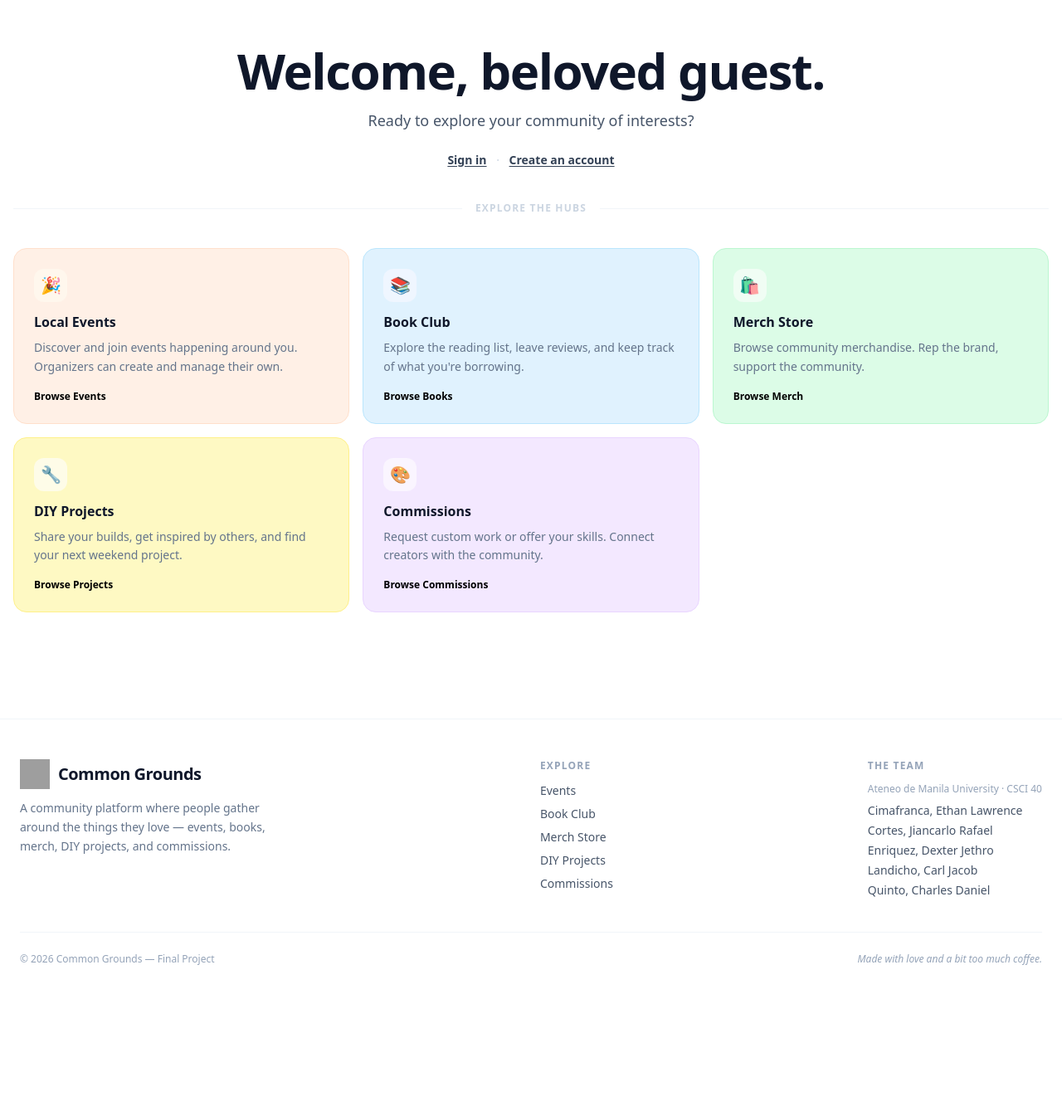
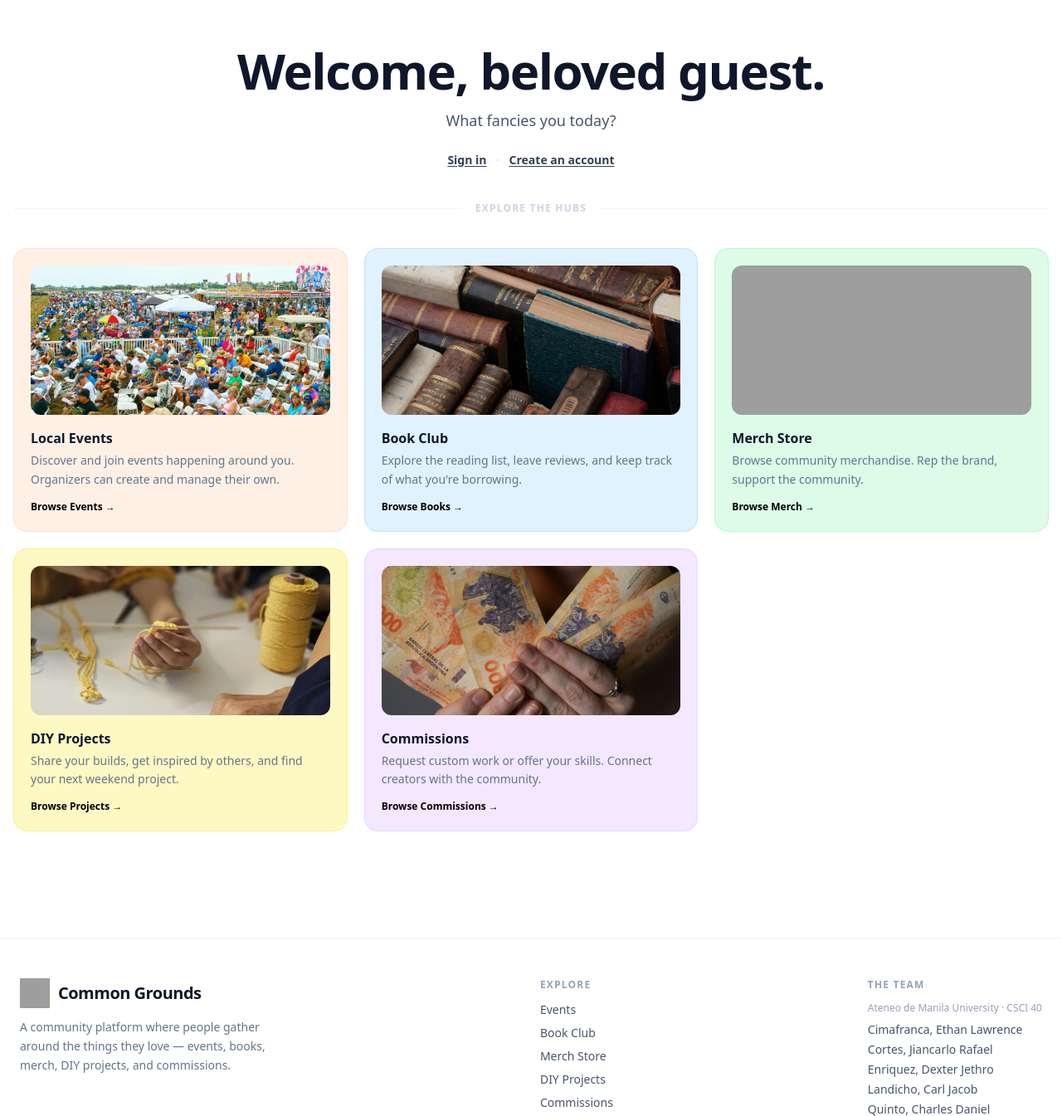
Before and after one commit to Sazemii/commongrounds-AEFG-18, a Django app: page / in a window 1280 px wide. Shown: the part 65-1410 px from the top of the page at 83% size. Before the commit the page ends 1228 px from the top, so only its background shows below. Run offline with Django 5.2, Linux system fonts and the light colour scheme; some libraries are stand-ins or nearby versions; grey boxes are pictures that could not be loaded.

Commit message:
Added images for the cards and made colors more pastel looking

```diff
--- a/commongrounds/homepage/templates/homepage/home.html
+++ b/commongrounds/homepage/templates/homepage/home.html
@@ -14,43 +14,48 @@
     overflow: hidden;
     border-radius: 1rem;
     border: 1.5px solid transparent;
-    padding: 1.5rem;
-    transition: transform 0.2s ease, box-shadow 0.2s ease;
+    padding: 1.25rem;
+    transition: transform 0.2s ease, box-shadow 0.2s ease, border-color 0.2s ease;
     text-decoration: none;
     display: flex;
     flex-direction: column;
-    gap: 0.5rem;
+    gap: 0.75rem;
   }
   .hub-card:hover {
     transform: translateY(-3px);
-    box-shadow: 0 12px 32px -8px rgba(0,0,0,0.12);
   }
 
-  /* Pastel tinted backgrounds + matching border on hover */
   .hub-card.card-events      { background: #fff0e6; border-color: #ffe0cc; }
-  .hub-card.card-events:hover  { border-color: #fa7305; }
+  .hub-card.card-events:hover  { border-color: #fa7305; box-shadow: 0 12px 32px -8px rgba(250,115,5,0.18); }
 
   .hub-card.card-books       { background: #e0f2fe; border-color: #bae6fd; }
-  .hub-card.card-books:hover   { border-color: #0897f7; }
+  .hub-card.card-books:hover   { border-color: #0897f7; box-shadow: 0 12px 32px -8px rgba(8,151,247,0.18); }
 
   .hub-card.card-merch       { background: #dcfce7; border-color: #bbf7d0; }
-  .hub-card.card-merch:hover   { border-color: #10bc4c; }
+  .hub-card.card-merch:hover   { border-color: #10bc4c; box-shadow: 0 12px 32px -8px rgba(16,188,76,0.18); }
 
   .hub-card.card-diy         { background: #fef9c3; border-color: #fef08a; }
-  .hub-card.card-diy:hover     { border-color: #eab308; }
+  .hub-card.card-diy:hover     { border-color: #eab308; box-shadow: 0 12px 32px -8px rgba(234,179,8,0.18); }
 
   .hub-card.card-commissions { background: #f3e8ff; border-color: #e9d5ff; }
-  .hub-card.card-commissions:hover { border-color: #830bf4; }
+  .hub-card.card-commissions:hover { border-color: #830bf4; box-shadow: 0 12px 32px -8px rgba(131,11,244,0.18); }
 
-  .hub-card .card-arrow {
-    opacity: 0;
-    transform: translateX(-4px);
-    transition: opacity 0.2s, transform 0.2s;
+  .hub-card .card-figure img {
+    width: 100%;
+    height: 180px;
+    object-fit: cover;
+    border-radius: 0.75rem;
   }
-  .hub-card:hover .card-arrow {
-    opacity: 1;
-    transform: translateX(0);
+  .hub-card .card-action {
+    display: inline-flex;
+    align-items: center;
+    gap: 0.25rem;
+    font-size: 0.75rem;
+    font-weight: 700;
+    margin-top: 0.5rem;
+    transition: gap 0.2s;
   }
+  .hub-card:hover .card-action { gap: 0.5rem; }
 </style>
 {% endblock %}
 
@@ -63,7 +68,7 @@
             Welcome, {{ user.profile.display_name|default:user.username }}.
         </h1>
         <p class="text-lg text-slate-600 max-w-xl mx-auto">
-            Ready to explore your community of interests?
+            What fancies you today?
         </p>
         <form method="post" action="{% url 'logout' %}" class="mt-6">
             {% csrf_token %}
@@ -76,7 +81,7 @@
             Welcome, beloved guest.
         </h1>
         <p class="text-lg text-slate-600 max-w-xl mx-auto">
-            Ready to explore your community of interests?
+            What fancies you today?
         </p>
         <p class="mt-6 text-sm text-slate-500">
             <a href="{% url 'login' %}" class="font-semibold text-slate-700 underline underline-offset-2 hover:text-slate-900 transition-colors">Sign in</a>
@@ -94,56 +99,61 @@
 </div>
 
 {# ── Hub cards ───────────────────────────────────────── #}
-<div class="grid grid-cols-1 sm:grid-cols-2 lg:grid-cols-3 gap-4 pb-8">
+<div class="grid grid-cols-1 sm:grid-cols-2 lg:grid-cols-3 gap-5 pb-8">
 
     <a href="{% url 'localevents:event_list' %}" class="hub-card card-events">
-        <div class="flex items-center justify-between">
-            <span class="inline-flex items-center justify-center h-10 w-10 rounded-xl bg-orange-50 text-xl">🎉</span>
-            <span class="card-arrow text-events">→</span>
+        <div class="card-figure">
+            <img src="{% static 'img/LocalEvents.jpg' %}" alt="Local Events">
         </div>
-        <p class="text-base font-bold text-slate-900 mt-1">Local Events</p>
-        <p class="text-sm text-slate-500 leading-relaxed">Discover and join events happening around you. Organizers can create and manage their own.</p>
-        <span class="mt-2 text-xs font-semibold text-events">Browse Events</span>
+        <div class="flex flex-col gap-1 mt-1">
+            <p class="text-base font-bold text-slate-900">Local Events</p>
+            <p class="text-sm text-slate-500 leading-relaxed">Discover and join events happening around you. Organizers can create and manage their own.</p>
+            <span class="card-action text-events">Browse Events →</span>
+        </div>
     </a>
 
     <a href="{% url 'bookclub:book-list' %}" class="hub-card card-books">
-        <div class="flex items-center justify-between">
-            <span class="inline-flex items-center justify-center h-10 w-10 rounded-xl bg-blue-50 text-xl">📚</span>
-            <span class="card-arrow text-books">→</span>
+        <div class="card-figure">
+            <img src="{% static 'img/Books.jpg' %}" alt="Book Club">
         </div>
-        <p class="text-base font-bold text-slate-900 mt-1">Book Club</p>
-        <p class="text-sm text-slate-500 leading-relaxed">Explore the reading list, leave reviews, and keep track of what you're borrowing.</p>
-        <span class="mt-2 text-xs font-semibold text-books">Browse Books</span>
+        <div class="flex flex-col gap-1 mt-1">
+            <p class="text-base font-bold text-slate-900">Book Club</p>
+            <p class="text-sm text-slate-500 leading-relaxed">Explore the reading list, leave reviews, and keep track of what you're borrowing.</p>
+            <span class="card-action text-books">Browse Books →</span>
+        </div>
     </a>
 
     <a href="{% url 'merchstore:items_list' %}" class="hub-card card-merch">
-        <div class="flex items-center justify-between">
-            <span class="inline-flex items-center justify-center h-10 w-10 rounded-xl bg-green-50 text-xl">🛍️</span>
-            <span class="card-arrow text-merch">→</span>
+        <div class="card-figure">
+            <img src="{% static 'img/Merch.jpg' %}" alt="Merch Store">
         </div>
-        <p class="text-base font-bold text-slate-900 mt-1">Merch Store</p>
-        <p class="text-sm text-slate-500 leading-relaxed">Browse community merchandise. Rep the brand, support the community.</p>
-        <span class="mt-2 text-xs font-semibold text-merch">Browse Merch</span>
+        <div class="flex flex-col gap-1 mt-1">
+            <p class="text-base font-bold text-slate-900">Merch Store</p>
+            <p class="text-sm text-slate-500 leading-relaxed">Browse community merchandise. Rep the brand, support the community.</p>
+            <span class="card-action text-merch">Browse Merch →</span>
+        </div>
     </a>
 
     <a href="{% url 'diyprojects:project-list' %}" class="hub-card card-diy">
-        <div class="flex items-center justify-between">
-            <span class="inline-flex items-center justify-center h-10 w-10 rounded-xl bg-yellow-50 text-xl">🔧</span>
-            <span class="card-arrow text-diy">→</span>
+        <div class="card-figure">
+            <img src="{% static 'img/DIY.jpg' %}" alt="DIY Projects">
         </div>
-        <p class="text-base font-bold text-slate-900 mt-1">DIY Projects</p>
-        <p class="text-sm text-slate-500 leading-relaxed">Share your builds, get inspired by others, and find your next weekend project.</p>
-        <span class="mt-2 text-xs font-semibold text-diy">Browse Projects</span>
+        <div class="flex flex-col gap-1 mt-1">
+            <p class="text-base font-bold text-slate-900">DIY Projects</p>
+            <p class="text-sm text-slate-500 leading-relaxed">Share your builds, get inspired by others, and find your next weekend project.</p>
+            <span class="card-action text-diy">Browse Projects →</span>
+        </div>
     </a>
 
     <a href="{% url 'commissions:commission_list' %}" class="hub-card card-commissions">
-        <div class="flex items-center justify-between">
-            <span class="inline-flex items-center justify-center h-10 w-10 rounded-xl bg-purple-50 text-xl">🎨</span>
-            <span class="card-arrow text-commissions">→</span>
+        <div class="card-figure">
+            <img src="{% static 'img/Commissions.jpg' %}" alt="Commissions">
         </div>
-        <p class="text-base font-bold text-slate-900 mt-1">Commissions</p>
-        <p class="text-sm text-slate-500 leading-relaxed">Request custom work or offer your skills. Connect creators with the community.</p>
-        <span class="mt-2 text-xs font-semibold text-commissions">Browse Commissions</span>
+        <div class="flex flex-col gap-1 mt-1">
+            <p class="text-base font-bold text-slate-900">Commissions</p>
+            <p class="text-sm text-slate-500 leading-relaxed">Request custom work or offer your skills. Connect creators with the community.</p>
+            <span class="card-action text-commissions">Browse Commissions →</span>
+        </div>
     </a>
 
 </div>
```
Also changed, not shown: commongrounds/static/img/Books.jpg (added), commongrounds/static/img/Commissions.jpg (added), commongrounds/static/img/DIY.jpg (added), commongrounds/static/img/LocalEvents.jpg (added), 1 other file.
